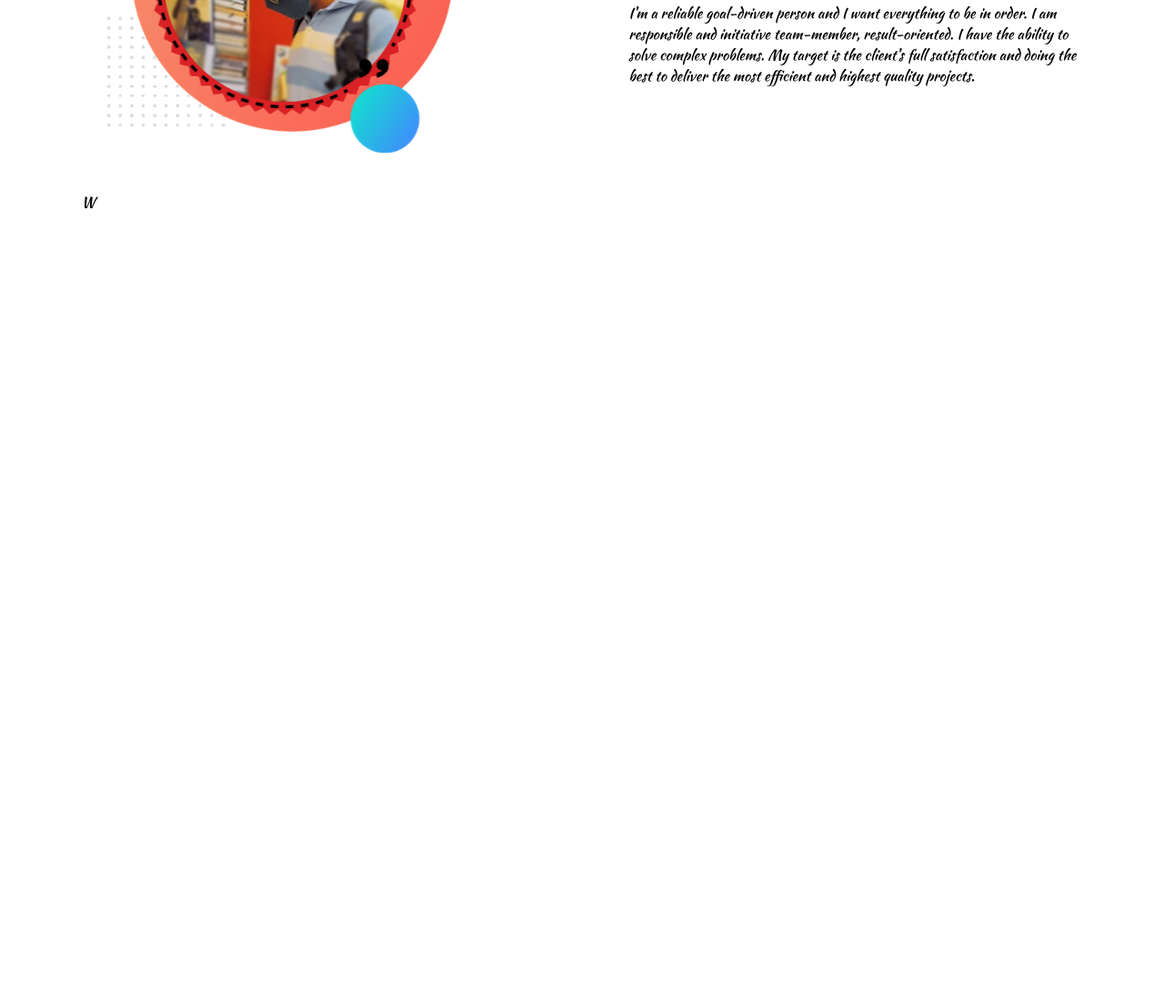
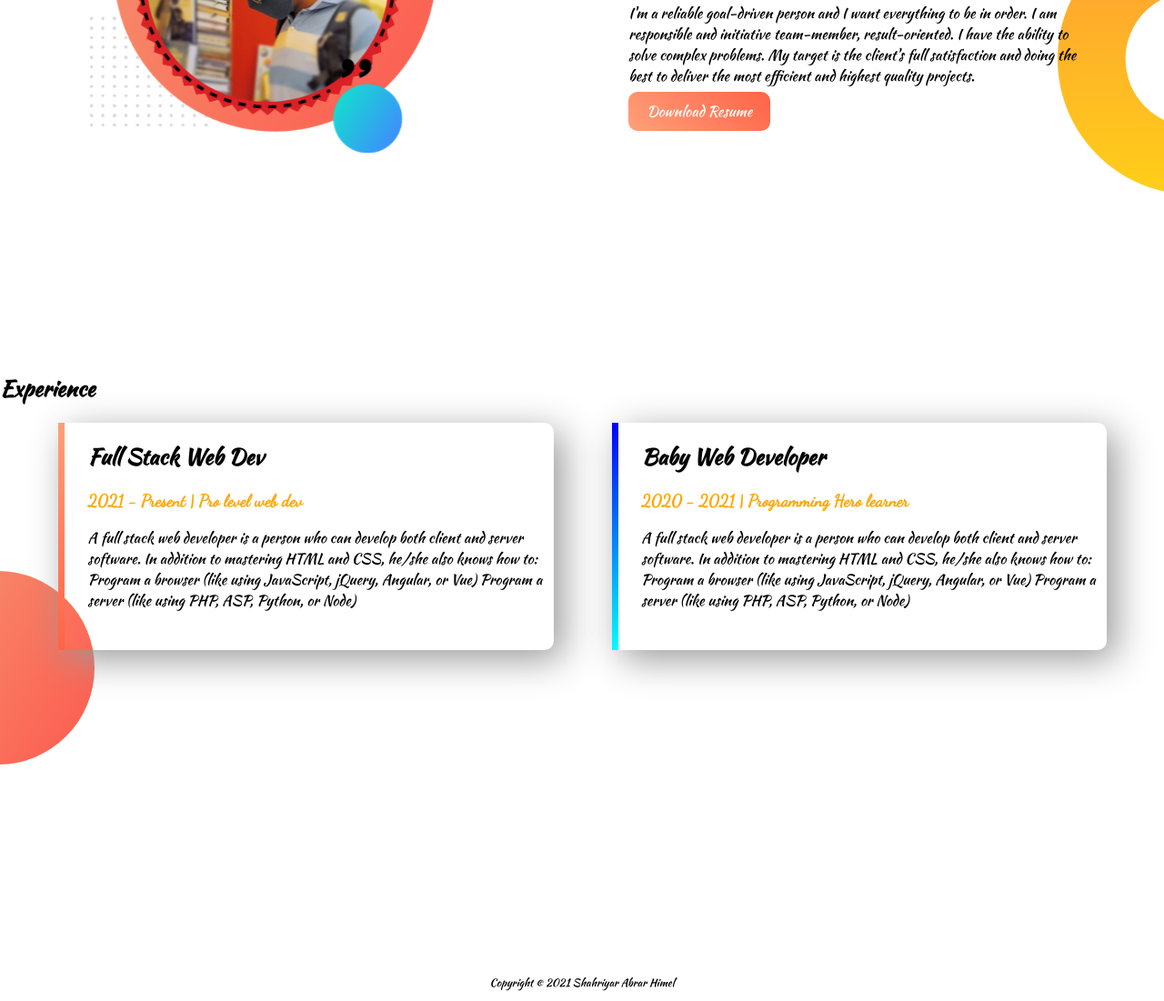
Before and after one commit to ShahriarAbrarHimel/portfolio, a plain HTML site: page index.html in a window 1280 px wide. Shown: the part 910-2011 px from the top of the page at 91% size. Before the commit the page ends 1300 px from the top, so only its background shows below. Drawn offline with Linux system fonts and the light colour scheme.

Commit message:
done website

```diff
--- a/index.html
+++ b/index.html
@@ -25,13 +25,42 @@
     </div>
     </section>
     <section class="top-banner">
-        <div class="half-width">W
+        <div class="half-width">
             <img src="images/himel2.png" alt="">
         </div>
         <div class="half-width">
     <h1>Become world's Number 1<span class="name-highlight">MERN || Full-Stack Developer.</span></h1>
     <p>I'm a reliable goal-driven person and I want everything to be in order. I am responsible and initiative team-member, result-oriented. I have the ability to solve complex problems. My target is the client's full satisfaction and doing the best to deliver the most efficient and highest quality projects.</p>
+     <a class="link" href="https://www.linkedin.com/in/shahriyar-abrar-himel-b055981b1/" target="_blank" >Download Resume</a>
         </div>
     </section>
+    <section class="experience-area">
+       <h2>Experience</h2>
+        <div id="experience1" class="half-width single-experience">
+    <h2>
+                Full Stack Web Dev
+            </h2>
+            <h3 class="name-highlight">
+                2021 - Present | Pro level web dev
+            </h3>
+            <p>
+                A full stack web developer is a person who can develop both client and server software. In addition to mastering HTML and CSS, he/she also knows how to: Program a browser (like using JavaScript, jQuery, Angular, or Vue) Program a server (like using PHP, ASP, Python, or Node)
+            </p>
+        </div>
+        <div id="experience2" class="half-width single-experience">
+ <h2>
+                Baby Web Developer
+            </h2>
+            <h3  class="name-highlight">2020 - 2021 | Programming Hero learner</h3>
+            <p>
+                A full stack web developer is a person who can develop both client and server software. In addition to mastering HTML and CSS, he/she also knows how to: Program a browser (like using JavaScript, jQuery, Angular, or Vue) Program a server (like using PHP, ASP, Python, or Node)
+            </p>
+
+        </div>
+        </div>
+    </section>
+    <footer>
+        <p> Copyright © 2021 Shahriyar Abrar Himel</p>
+    </footer>
 </body>
 </html>
--- a/style.css
+++ b/style.css
@@ -8,7 +8,7 @@ h1{
     font-family: 'Dancing Script', cursive;
 
 }
-span.name-highlight{
+.name-highlight{
 color:rgb(255, 166, 1);
 font-family: 'Dancing Script', cursive;
 }
@@ -44,6 +44,40 @@ background-image: linear-gradient(45deg, lightsalmon,tomato);
 
 }
 section.top-banner{
+background-image: url("images/dream-bg.png");
+background-repeat:no-repeat;
+background-position:right;
+
+}
+.single-experience{
+    box-shadow: 10px 10px 40px rgb(153, 153, 153);
+    border: radius 15px;
+    height:50%;
+}
+.experience-area{
+    background-image: url("images/exp-bg.png");
+    background-repeat:no-repeat;
+    background-position:left center;
+
+}
+#experience1{
+
+    border-left: 7px solid;
+    border-image:linear-gradient( 180deg,lightsalmon,tomato);
+    border-radius:10px;
+    border-image-slice:1;
+
+}
+
+#experience2{
+    border-left: 7px solid;
+    border-image:linear-gradient( blue,cyan);
+    border-radius:10px;
+    border-image-slice:1;
 
 
 }
+footer p{
+    text-align:center;
+    font-size:12px;
+}
```
Also changed, not shown: images/profile.png (deleted), images/profile2.png (deleted).
